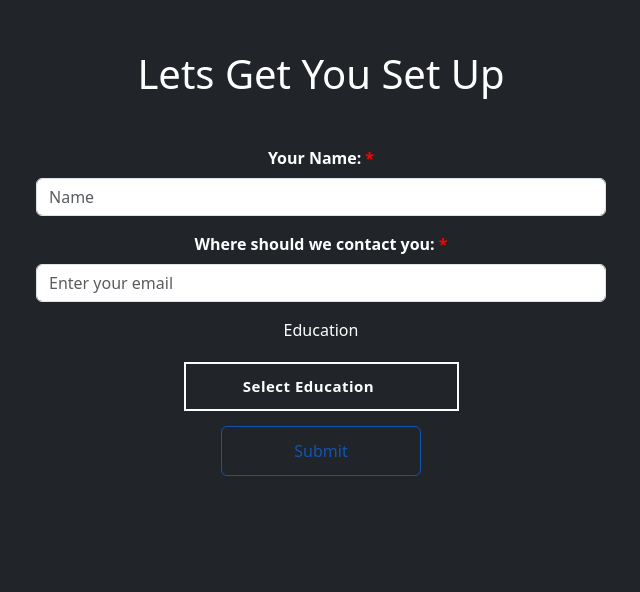
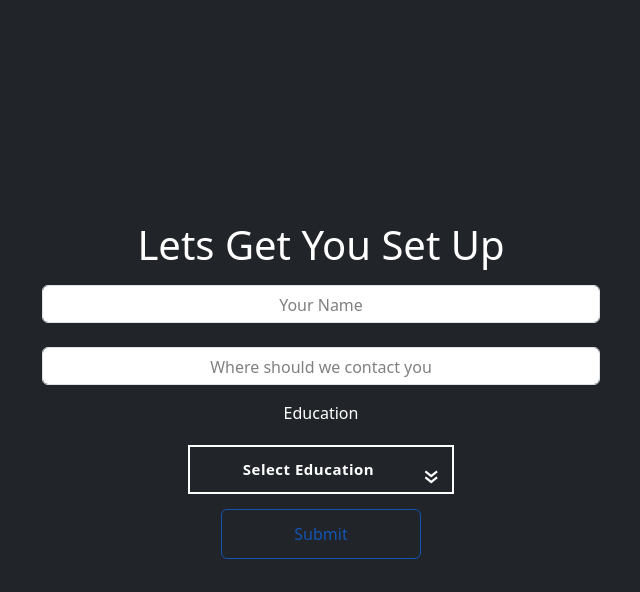
Before and after one commit to itsankk05/Trajectory, a React (Create React App) app: page / in a window 1280 px wide. Shown: the part 828-1420 px from the top of the page, without its empty margins (319-959 px from the left). Built offline with nearby package versions, Linux system fonts and the light colour scheme.

Commit message:
changes in form.css

```diff
--- a/src/Form/Form.css
+++ b/src/Form/Form.css
@@ -1,17 +1,19 @@
+/* Form.css */
 .container {
   text-align: center;
-  margin-top: 5vh;
+  color: white;
+  width: 100vw;
+  min-height: 100vh;
+  display: flex;
+  flex-direction: column;
+  align-items: center; /* Center horizontally */
+  justify-content: center; /* Center vertically */
 }
 
 .form-label {
   display: inline-block;
   margin-bottom: 5px;
   font-weight: bold;
-}
-
-.required {
-  color: red;
-  margin-left: 4px;
 }
 
 /* Additional adjustments for the button */
@@ -59,7 +61,7 @@
   position: relative;
 }
 
-  &::after {
+.select-wrapper::after {
   content: "\00bb";
   position: absolute;
   width: 20px;
@@ -95,3 +97,30 @@
   background-color: #212529; /* Background color */
   color: white; /* Text color */
 }
+
+/* Add the input container styles for the slide-up animation */
+.input-container {
+  position: relative;
+  margin: 0.5rem 0.25rem;
+  width: 100%;
+  text-align: left;
+  display: flex;
+  justify-content: space-around;
+}
+
+.input-container label {
+  margin: auto;
+  position: absolute;
+  left: 0;
+  top: 0.5rem; /* Adjust the vertical position */
+  transition: top 0.3s ease-in-out;
+  pointer-events: none;
+  color: grey;
+}
+
+.input-container input:focus + label,
+.input-container input:not(:placeholder-shown) + label {
+  top: -1.2rem; /* Adjust the vertical position */
+  font-size: 0.75rem; /* Adjust the font size when the label is up */
+  color: #007bff; /* Change the color when focused or input is not empty */
+}
--- a/src/Form/Form.js
+++ b/src/Form/Form.js
@@ -1,5 +1,6 @@
+// Form.js
 import React, { useState, useEffect } from "react";
-import "./Form.css";
+import "./Form.css"; // Import your CSS file
 import { Route, Routes, Link } from "react-router-dom";
 import Footer from "../Footer";
 
@@ -42,6 +43,10 @@ export default function Form({
           color: "white",
           width: "100vw",
           minHeight: "100vh",
+          display: "flex",
+          flexDirection: "column",
+          alignItems: "center", // Center horizontally
+          justifyContent: "center", // Center vertically
         }}
       >
         <br />
@@ -50,35 +55,31 @@ export default function Form({
         <br />
         <br />
         <h1>Lets Get You Set Up</h1>
-        <div className="mb-3 my-5">
-          <label htmlFor="exampleFormControlInput1" className="form-label">
-            Your Name:<span className="required">*</span>
-          </label>
-          <div className="row d-flex justify-content-center">
+        <div className="mb-3 input-container">
           <input
             className="form-control w-50"
             id="exampleFormControlInput1"
-              placeholder="Name"
+            placeholder=""
             value={name}
             onChange={handleChange}
           />
+          <label htmlFor="exampleFormControlInput1" className="input-container">
+            Your Name
+          </label>
         </div>
-        </div>
-        <div className="mb-3">
-          <label htmlFor="exampleFormControlInput1" className="form-label">
-            Where should we contact you:<span className="required">*</span>
-          </label>
-          <div className="row d-flex justify-content-center">
+        <div className="mb-3 input-container">
           <input
             type="email"
             className="form-control w-50"
-              id="exampleFormControlInput1"
-              placeholder="Enter your email"
+            id="exampleFormControlInput2"
+            placeholder=""
             value={email}
             onChange={(e) => setEmail(e.target.value)}
             required
           />
-          </div>
+          <label htmlFor="exampleFormControlInput2" className="input-container">
+            Where should we contact you
+          </label>
         </div>
         <label htmlFor="lang">Education</label>
         <div
@@ -96,7 +97,7 @@ export default function Form({
               </option>
               <option value="1">10th Standard</option>
               <option value="2">12th Standard- Science</option>
-              <option value="3">12th Standard- Commerece</option>
+              <option value="3">12th Standard- Commerce</option>
               <option value="4">12th Standard- Arts</option>
             </select>
           </span>
@@ -108,7 +109,6 @@ export default function Form({
             className="btn btn-outline-primary"
             disabled={!isFormValid}
             style={{ marginTop: "15px", width: "200px", height: "50px" }}
-            // onClick={console.log(selectedEducation)}
           >
             Submit
           </button>
--- a/src/Homepage/Homepage.css
+++ b/src/Homepage/Homepage.css
@@ -14,7 +14,7 @@
 
 .banner_description {
   color: white;
-  font-family: "Roboto Mono", sans-serif;
+  font-family: 'Poppins', sans-serif; /* Use the Poppins font */
   display: inline;
   align-items: center;
   margin-top: 30px;
@@ -25,6 +25,9 @@
   transform: translateX(-20px);
   animation: fadeInRight 0.5s forwards;
 }
+
+/* Rest of your CSS remains unchanged */
+
 
 @keyframes fadeInRight {
   to {
--- a/src/Homepage/Homepage.js
+++ b/src/Homepage/Homepage.js
@@ -1,7 +1,6 @@
-import React from "react";
+import React, { useEffect } from "react";
 import "./Homepage.css";
 import { Link } from "react-router-dom";
-import { useEffect } from "react";
 import Form from "../Form/Form";
 
 export default function Homepage({
@@ -12,15 +11,14 @@ export default function Homepage({
 }) {
   useEffect(() => {
     document.title = "Home - Trajectory";
+  }, []);
 
-    // eslint-disable-next-line react-hooks/exhaustive-deps
-  }, []);
   return (
     <>
       <header className="banner">
         <div className="mainpagecontent">
           <div className="banner_description">
-            <h3>
+            <h3 className="description-text">
               Discover Your Path: Embark on a personalized journey towards your
               dream career. Whether you're in 10th grade, 12th grade, or
               college, our interactive quiz matches your aspirations, strengths,
```
Also changed, not shown: src/About/About.css (line endings or trailing spaces). Lines whose indentation alone changed are shown as unchanged.
